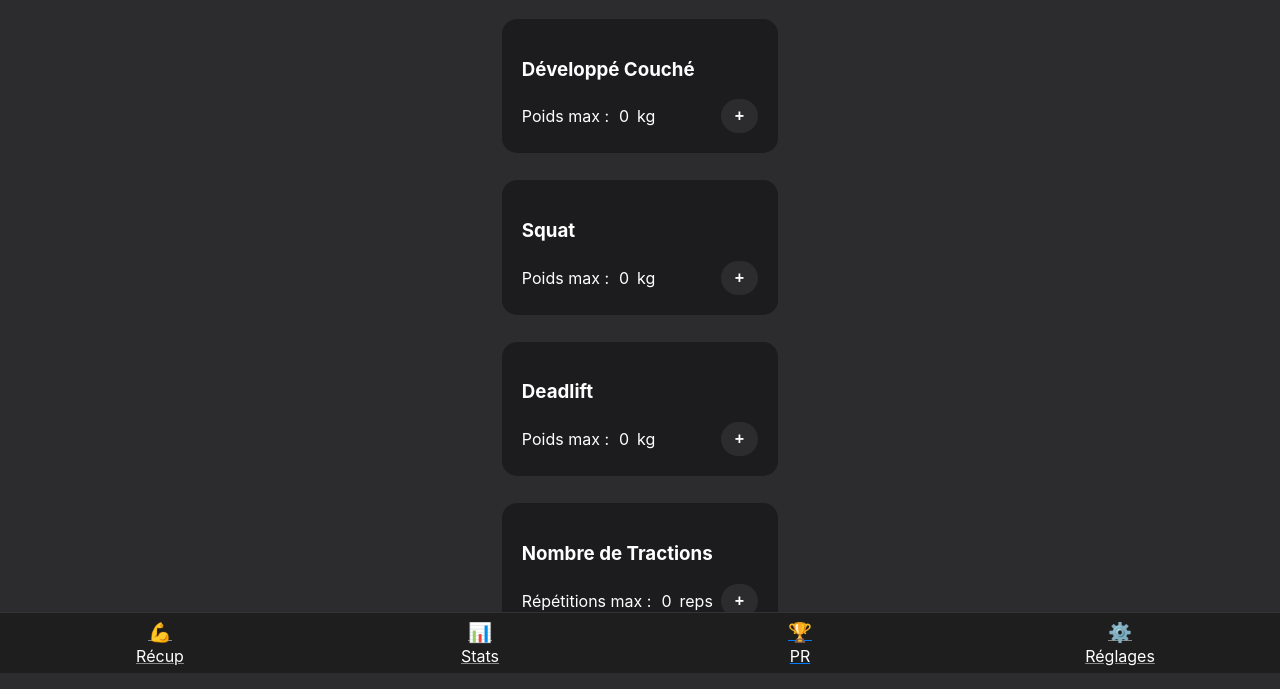
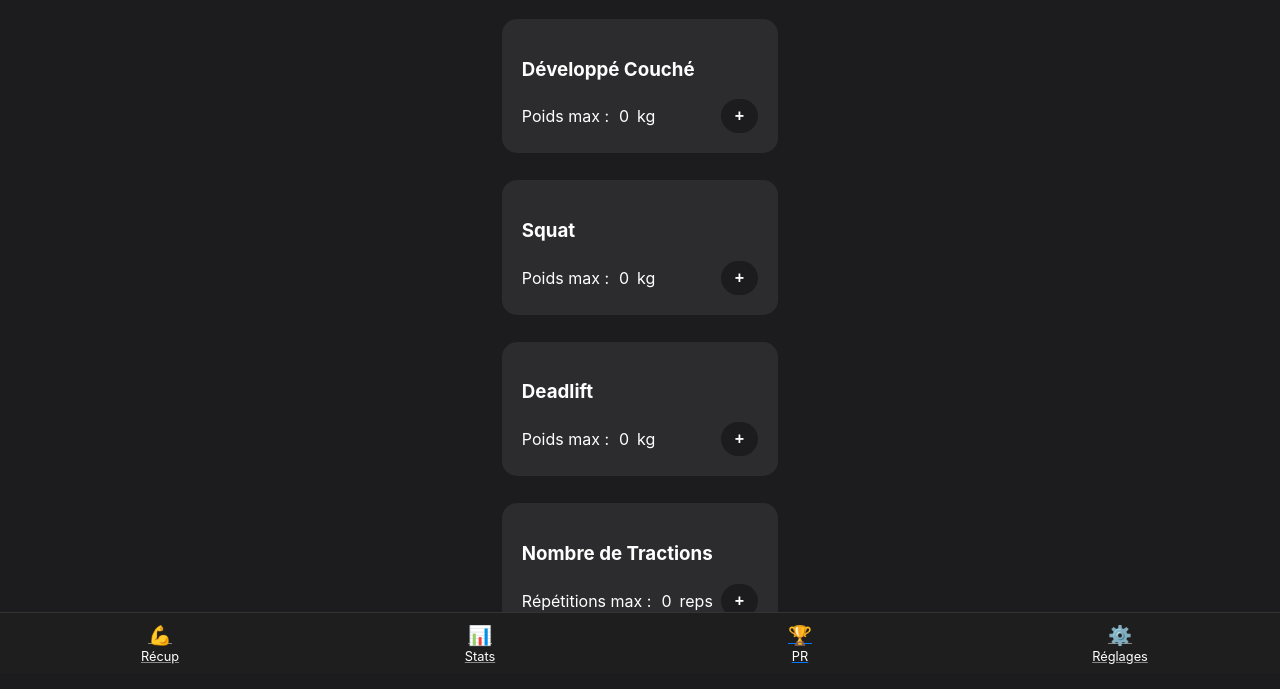
Before and after one commit to roucoulman/pillars_x_gym, a plain HTML site: page html/pr.html in a window 1280 px wide. Shown: the part 127-816 px from the top of the page. Drawn offline with Linux system fonts and the light colour scheme; some packages are replaced by stand-ins of ours; a script that the page names is missing.

Commit message:
ma vue aleeeex

```diff
--- a/css/pr.css
+++ b/css/pr.css
@@ -1,6 +1,6 @@
 body {
     font-family: -apple-system, BlinkMacSystemFont, "SF Pro Display", sans-serif;
-    background-color: #2c2c2e;
+    background-color: #1c1c1e;
     min-height: 100vh;
     display: flex;
     justify-content: center;
@@ -21,7 +21,7 @@ header h1 {
 }
 
 .carte-exercice {
-    background-color: #1c1c1e;
+    background-color: #2c2c2e;
     border: 1px;
     border-radius: 15px;
     padding: 20px;
@@ -45,6 +45,12 @@ header h1 {
     color: #ffffff;
 }
 
+.label1 {
+    font-size:0.8rem;
+    color: #ffffff;
+}
+
+
 .valeur {
     font-size: 1rem;
     color: #ffffff;
@@ -61,7 +67,7 @@ header h1 {
     border: 50px;
     width: 32x;
     border-radius: 40px;
-    background-color: #2c2c2e;
+    background-color: #1c1c1e;
     color: #ffffff;
 }
 
--- a/html/pr.html
+++ b/html/pr.html
@@ -58,19 +58,19 @@
     <nav class="bottom-nav">
         <a class="nav-item" href="../index.html">
             <span class="icon">💪</span>
-            <span class="label">Récup</span>
+            <span class="label1">Récup</span>
         </a>
         <a class="nav-item" href="stats.html">
             <span class="icon">📊</span>
-            <span class="label">Stats</span>
+            <span class="label1">Stats</span>
         </a>
         <a class="nav-item active" href="pr.html">
             <span class="icon">🏆</span>
-            <span class="label">PR</span>
+            <span class="label1">PR</span>
         </a>
         <a class="nav-item" href="reglages.html">
             <span class="icon">⚙️</span>
-            <span class="label">Réglages</span>
+            <span class="label1">Réglages</span>
         </a>
     </nav>
 
```
